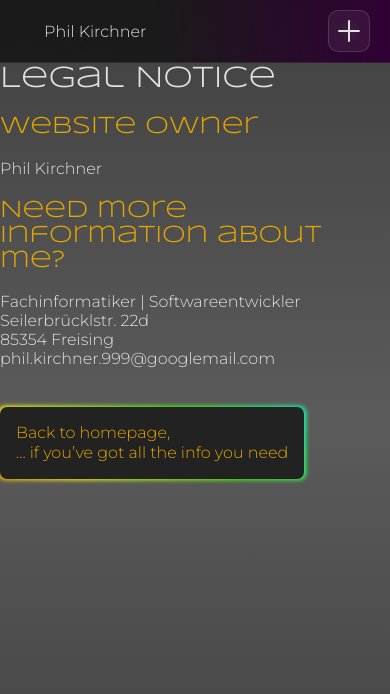
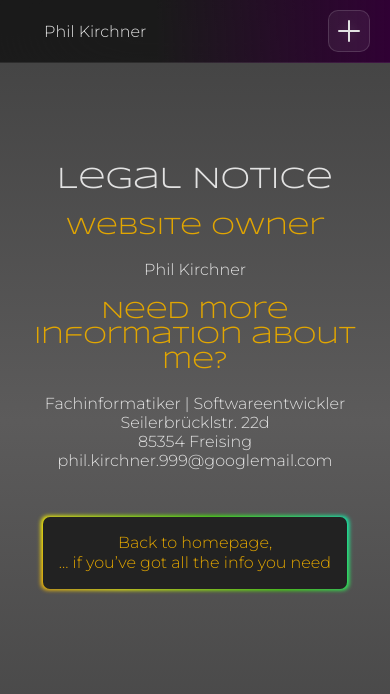
Before and after one commit to philosophiedeluxe/my_homepage, a plain HTML site: page impressum.html in a window 390 px wide. Drawn offline with nearby package versions, Linux system fonts and the light colour scheme.

Commit message:
Update style.css

```diff
--- a/style.css
+++ b/style.css
@@ -580,6 +580,88 @@ html[data-lang="en"] .lang-btn .lang-de { opacity:.6; }
 html, body { overflow-x: hidden; }
 
 /* ================================
+   Impressum + Datenschutz: zentrierte Content-Box
+   ================================ */
+
+/* Container wirklich mittig ausrichten */
+.site-header .container{
+  display:flex;
+  justify-content:center;
+  align-items:flex-start;
+  text-align:center; /* nur fürs Außenrum, Inhalt setzt gleich auf left */
+}
+
+/* Basisbreite für beide Seiten */
+.site-header .container > .content{
+  /* NICHT 100%: stattdessen eine sinnvolle Maximalbreite */
+  width: clamp(320px, 92vw, 800px);
+  margin-inline: auto;
+  text-align: center;       /* Lesbarkeit */
+}
+
+/* Datenschutz-Seite (enthält .privacy_policy) etwas schmaler für bessere Lesbarkeit */
+.site-header .container > .content:has(.privacy_policy){
+  width: clamp(320px, 90vw, 760px);
+}
+
+/* Optional: wenn du :has() nicht willst/kannst, nimm gezielt die Überschrift als Hook */
+.site-header .container > .content:has([data-i18n="imprint.title"]){
+  width: clamp(320px, 92vw, 760px);
+}
+
+/* ================================
+   Impressum + Datenschutz: Abstand unter der NAV
+   ================================ */
+
+/* Mehr Top-Spacing nur auf den Legal-Seiten */
+.site-header .container:has(.privacy_policy),
+.site-header .container:has([data-i18n="imprint.title"]) {
+  /* Navi-Höhe + zusätzlicher Luftkissen-Abstand */
+  padding-top: calc(env(safe-area-inset-top) + clamp(48px, 12vh, 180px));
+  padding-bottom: clamp(32px, 8vh, 120px); /* unten auch etwas Luft */
+}
+
+/* Box mittig halten (falls irgendwo 100% Breite greift) */
+.site-header .container:has(.privacy_policy) > .content,
+.site-header .container:has([data-i18n="imprint.title"]) > .content {
+  margin-inline: auto;
+}
+
+/* Sauberes Anscrollen bei Sprungmarken unter Sticky-NAV */
+.site-header .container:has(.privacy_policy) :where(h1,h2,h3)[id],
+.site-header .container:has([data-i18n="imprint.title"]) :where(h1,h2,h3)[id]{
+  scroll-margin-top: calc(var(--nav-h) + 24px);
+}
+
+/* ================================
+   Impressum + Datenschutz: Button zentrieren
+   ================================ */
+
+/* Variante mit :has() – greift nur auf den Legal-Seiten */
+.site-header .container:has(.privacy_policy) > .content p:has(.button),
+.site-header .container:has([data-i18n="imprint.title"]) > .content p:has(.button){
+  display: flex;
+  justify-content: center;
+  margin-top: clamp(16px, 3vh, 32px);
+}
+
+.site-header .container:has(.privacy_policy) .button,
+.site-header .container:has([data-i18n="imprint.title"]) .button{
+  margin-inline: auto;          /* erzwingt horizontale Zentrierung */
+  display: inline-flex;         /* bleibt wie vorher */
+  text-align: center;           /* falls Text umbrecht */
+}
+
+/* Optional: sehr kleine Screens → etwas breiter */
+@media (max-width: 480px){
+  .site-header .container:has(.privacy_policy) .button,
+  .site-header .container:has([data-i18n="imprint.title"]) .button{
+    max-width: 92vw;
+    justify-content: center;
+  }
+}
+
+/* ================================
    Cards (unverändert beibehalten)
    ================================ */
 
```
